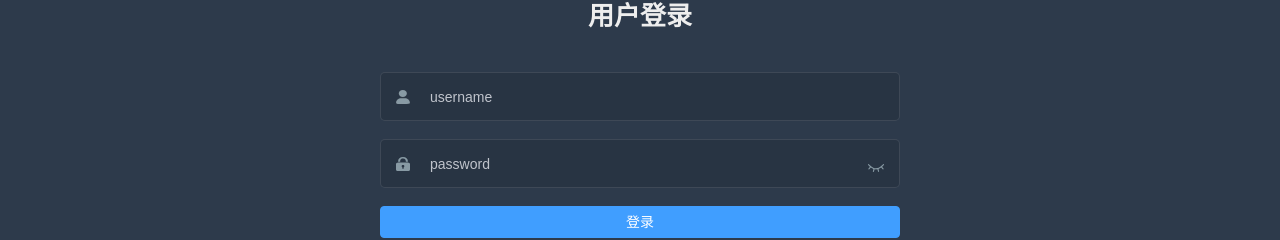
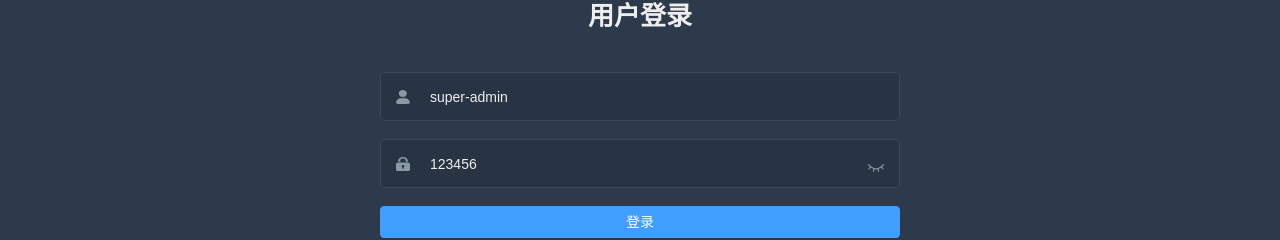
Before and after one commit to clm1010/vue3-admin, a Vue app: page /#/login in a window 1280 px wide. Shown: the part 225-465 px from the top of the page. Built offline with nearby package versions, Linux system fonts and the light colour scheme.

Commit message:
feat: 完成登录表单数据源绑定和表单校验

```diff
--- a/src/views/login/index.vue
+++ b/src/views/login/index.vue
@@ -1,27 +1,36 @@
 <template>
   <div class="login-container">
-    <el-form class="login-form">
+    <el-form class="login-form" :model="loginForm" :rules="loginRules">
       <div class="title-container">
         <h3 class="title">用户登录</h3>
       </div>
-      <el-form-item>
+      <el-form-item prop="username">
         <span class="svg-container">
           <!-- <el-icon>
             <Avatar />
           </el-icon> -->
           <svg-icon icon="user"></svg-icon>
         </span>
-        <el-input placeholder="username" name="username" type="text"></el-input>
+        <el-input
+          v-model="loginForm.username"
+          placeholder="username"
+          name="username"
+          type="text"
+        ></el-input>
       </el-form-item>
       <!-- password -->
-      <el-form-item>
+      <el-form-item prop="password">
         <span class="svg-container">
           <!-- <el-icon>
             <Lock />
           </el-icon> -->
           <svg-icon icon="password"></svg-icon>
         </span>
-        <el-input placeholder="password" name="password"></el-input>
+        <el-input
+          v-model="loginForm.password"
+          placeholder="password"
+          name="password"
+        ></el-input>
         <span class="show-pwd">
           <!-- <el-icon>
             <View />
@@ -33,13 +42,38 @@
       </el-form-item>
 
       <!-- 登录按钮 -->
-      <el-button type="primary" style="width: 100%; margin-bottom: 30px">登录</el-button>
+      <el-button type="primary" style="width: 100%; margin-bottom: 30px"
+        >登录</el-button
+      >
     </el-form>
   </div>
 </template>
 
 <script setup>
-import {} from 'vue'
+import { ref } from 'vue'
+import { validatePassword } from './rules'
+// 数据源
+const loginForm = ref({
+  username: 'super-admin',
+  password: '123456'
+})
+// 验证规则
+const loginRules = ref({
+  username: [
+    {
+      required: true,
+      trigger: 'blur',
+      message: '用户名为必填项！'
+    }
+  ],
+  password: [
+    {
+      required: true,
+      trigger: 'blur',
+      validator: validatePassword()
+    }
+  ]
+})
 </script>
 
 <style lang="scss" scoped>
--- /dev/null
+++ b/src/views/login/rules.js
@@ -0,0 +1,9 @@
+export const validatePassword = () => {
+  return (rule, value, callback) => {
+    if (value.length < 6) {
+      callback(new Error('密码不能少于6位！'))
+    } else {
+      callback()
+    }
+  }
+}
```
